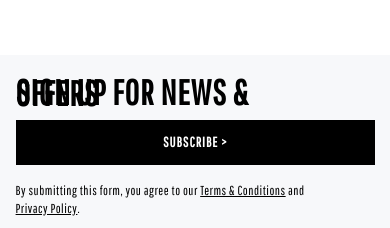
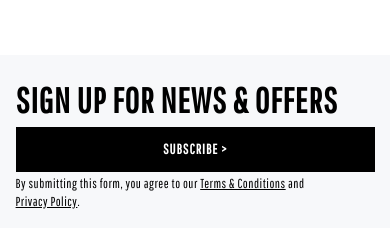
Before and after one commit to sis061/gibson, a plain HTML site: page index.html in a window 390 px wide. Shown: the part 9677-9905 px from the top of the page. Drawn offline with nearby package versions, Linux system fonts and the light colour scheme.

Commit message:
first commit

```diff
--- a/css/main_max767.css
+++ b/css/main_max767.css
@@ -1137,7 +1137,7 @@ li {
 
     .main_09_newsletter_text_box {
         width: 96%;
-        height: 170px;
+        height: auto;
 
         display: flex;
         flex-flow: column wrap;
@@ -1149,11 +1149,12 @@ li {
     .main_09_newsletter_text_box h1 {
         color: #000;
         font-size: 35px;
-        line-height: 1px;
+        line-height: 30px;
         letter-spacing: 1px;
         font-weight: bold;
         margin: 8% 0 2% 0;
-        width: 80%;
+        width: 90%;
+        height: auto;
     }
 
     .main_09_newsletter_text_box button {
--- a/css/main_min768.css
+++ b/css/main_min768.css
@@ -1151,7 +1151,7 @@ li {
     .main_09_newsletter_text_box h1 {
         color: #000;
         font-size: 35px;
-        line-height: 1px;
+        line-height: 30px;
         letter-spacing: 1px;
         font-weight: bold;
         margin: 8% 0 2% 0;
```
